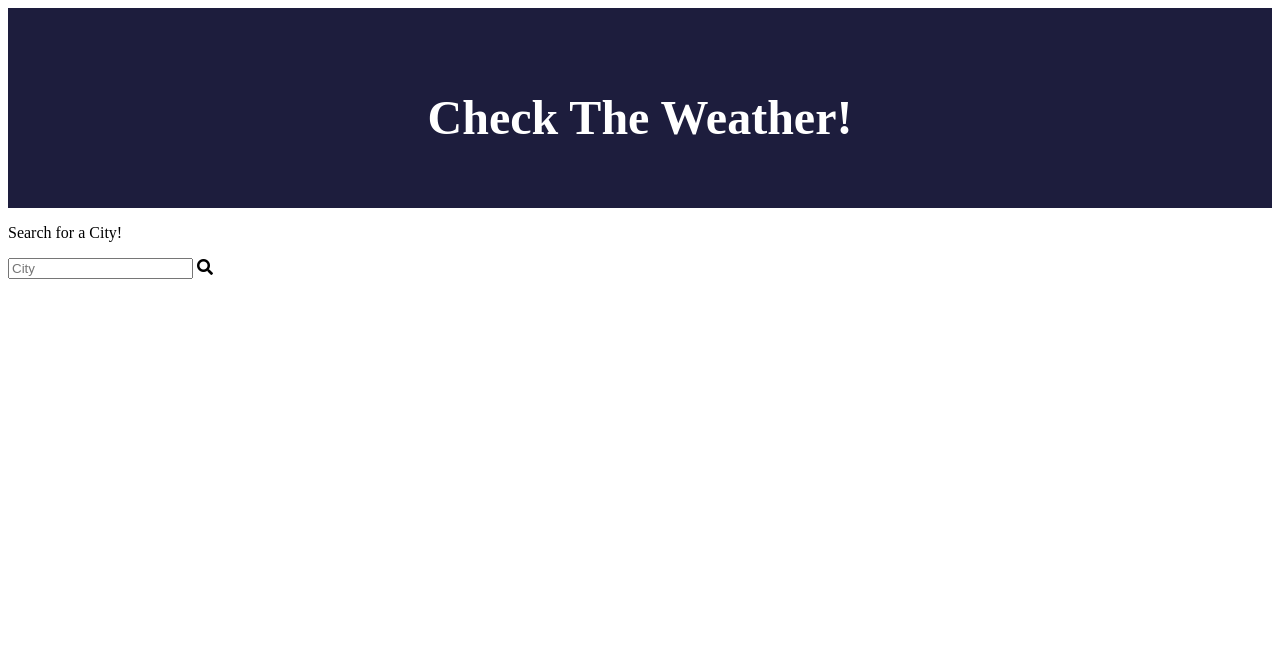
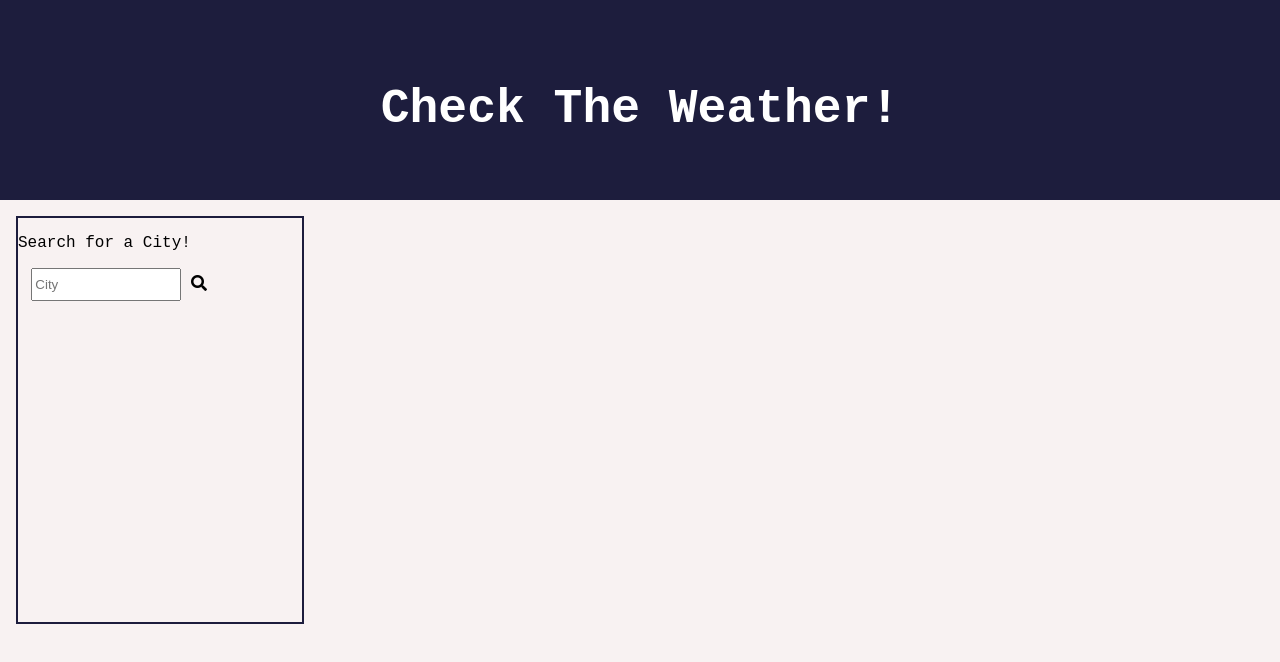
Before and after one commit to oconnor97/check-the-weather, a plain HTML site: page index.html in a window 1280 px wide. Drawn offline with nearby package versions, Linux system fonts and the light colour scheme; no server answers.

Commit message:
styling the form input and search button

```diff
--- a/assets/CSS/style.css
+++ b/assets/CSS/style.css
@@ -1,3 +1,11 @@
+body {
+  margin: 0;
+  padding: 0;
+  background-color: rgb(248, 242, 242);
+  font-family: 'Courier New', Courier, monospace;
+}
+
+
 .grid-container {
     display: grid;
     grid-template-columns: 1fr 1fr 1fr 1fr;
@@ -20,6 +28,25 @@
      padding-top: 50px;
      font-size: 3em;
    }
-  .aside { grid-area: aside; }
+  .aside {
+    margin: 1em;
+    grid-area: aside;
+    border: 2px solid rgb(29, 29, 61);
+  }
+
+input[type="text"] {
+  height: 2em;
+  width: 50%;
+  margin-left: 1em;
+
+}
+.fa-save {
+  border: transparent;
+
+}
+
+
+
+
   .current-weather { grid-area: current-weather; }
   .weather-forcast { grid-area: weather-forcast; }
```
